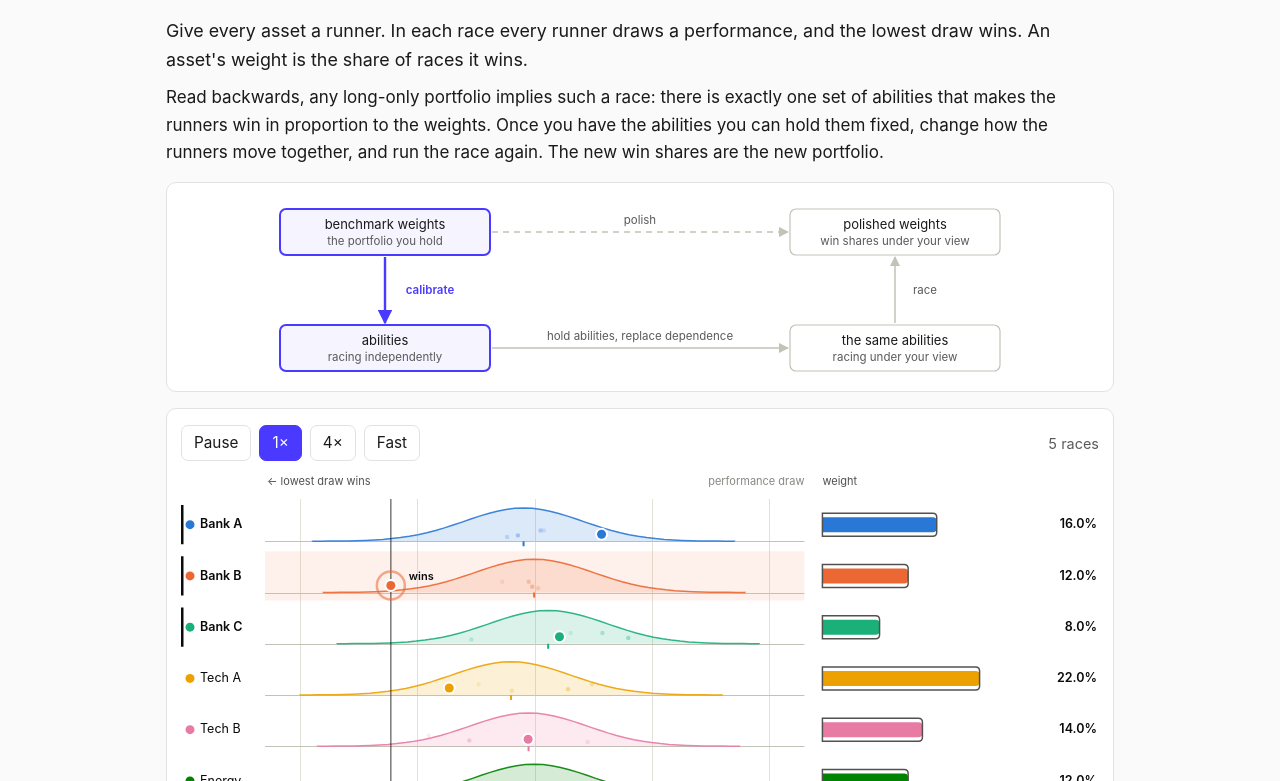
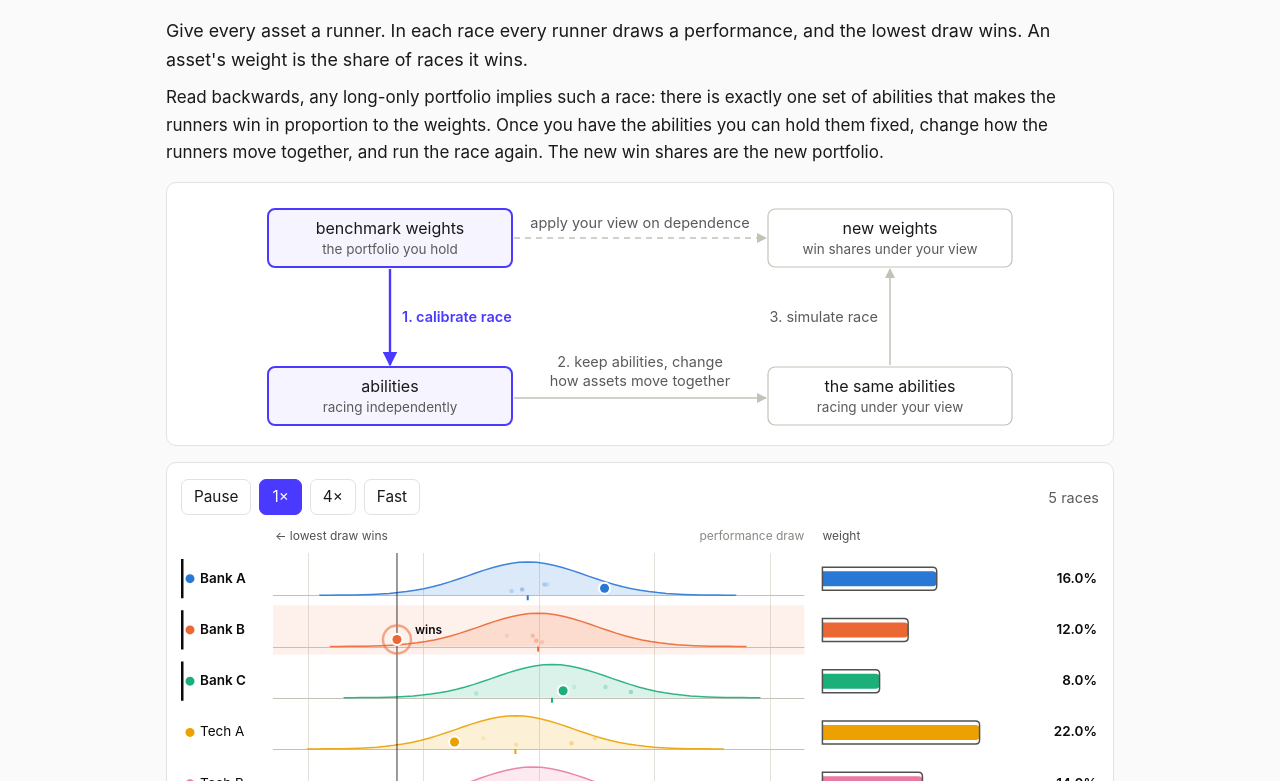
Before and after one commit to microprediction/allocation, a plain HTML site: page docs/demos/portfolio-contest/index.html in a window 1280 px wide. Shown: the part 171-952 px from the top of the page. Drawn offline with Linux system fonts and the light colour scheme.

Commit message:
Race demo: numbered steps and plainer labels in the diagram, larger text
Co-Authored-By: Claude Fable 5.2 <noreply@anthropic.com>
Claude-Session: https://claude.ai/code/session_01KPxh9Y4zVYVmiQiVcnFb6r

```diff
--- a/docs/demos/portfolio-contest/index.html
+++ b/docs/demos/portfolio-contest/index.html
@@ -31,11 +31,11 @@
     .square{width:100%;height:auto;display:block;max-width:760px;margin:4px auto 0}
     .square .box{fill:#fff;stroke:var(--axis);stroke-width:1.2}
     .square .box.on{stroke:var(--accent);stroke-width:2;fill:#f5f4ff}
-    .square text{font-size:13px;fill:var(--text);text-anchor:middle}
-    .square text.sub{font-size:11.5px;fill:var(--muted)}
+    .square text{font-size:16px;fill:var(--text);text-anchor:middle}
+    .square text.sub{font-size:13.5px;fill:var(--muted)}
     .square .arr{stroke:var(--axis);stroke-width:1.5;fill:none}
     .square .arr.on{stroke:var(--accent);stroke-width:2.4}
-    .square text.lab{font-size:11.5px;fill:var(--muted)}
+    .square text.lab{font-size:14.5px;fill:var(--muted)}
     .square text.lab.on{fill:var(--accent);font-weight:600}
 
     .transport{display:flex;align-items:center;gap:8px;flex-wrap:wrap;margin:2px 0 8px}
@@ -117,30 +117,31 @@
   win shares are the new portfolio.</p>
 
   <div class="widget">
-    <svg class="square" id="square" viewBox="0 0 760 178" role="img"
-         aria-label="Diagram: benchmark weights are calibrated to abilities, the dependence is replaced, and the race returns polished weights.">
+    <svg class="square" id="square" viewBox="0 0 760 232" role="img"
+         aria-label="Diagram: benchmark weights are calibrated to abilities, the dependence is changed, and the simulated race returns the new weights.">
       <defs>
         <marker id="ah" viewBox="0 0 10 10" refX="9" refY="5" markerWidth="7" markerHeight="7" orient="auto-start-reverse">
           <path d="M0,0 L10,5 L0,10 z" fill="#c3c2b7"/></marker>
         <marker id="ahon" viewBox="0 0 10 10" refX="9" refY="5" markerWidth="6" markerHeight="6" orient="auto-start-reverse">
           <path d="M0,0 L10,5 L0,10 z" fill="#4a3aff"/></marker>
       </defs>
-      <rect class="box" id="bx-bw" x="20" y="8" width="210" height="46" rx="6"/>
-      <text x="125" y="28">benchmark weights</text><text class="sub" x="125" y="44">the portfolio you hold</text>
-      <rect class="box" id="bx-pw" x="530" y="8" width="210" height="46" rx="6"/>
-      <text x="635" y="28">polished weights</text><text class="sub" x="635" y="44">win shares under your view</text>
-      <rect class="box" id="bx-a0" x="20" y="124" width="210" height="46" rx="6"/>
-      <text x="125" y="144">abilities</text><text class="sub" x="125" y="160">racing independently</text>
-      <rect class="box" id="bx-a1" x="530" y="124" width="210" height="46" rx="6"/>
-      <text x="635" y="144">the same abilities</text><text class="sub" x="635" y="160">racing under your view</text>
-      <path class="arr" id="ar-cal" d="M125,56 L125,122" marker-end="url(#ah)"/>
-      <text class="lab" id="lb-cal" x="170" y="93">calibrate</text>
-      <path class="arr" id="ar-dep" d="M232,147 L528,147" marker-end="url(#ah)"/>
-      <text class="lab" id="lb-dep" x="380" y="139">hold abilities, replace dependence</text>
-      <path class="arr" id="ar-race" d="M635,122 L635,56" marker-end="url(#ah)"/>
-      <text class="lab" id="lb-race" x="665" y="93">race</text>
-      <path class="arr" id="ar-pol" d="M232,31 L528,31" stroke-dasharray="6 5" marker-end="url(#ah)"/>
-      <text class="lab" id="lb-pol" x="380" y="23">polish</text>
+      <rect class="box" id="bx-bw" x="8" y="8" width="244" height="58" rx="7"/>
+      <text x="130" y="33">benchmark weights</text><text class="sub" x="130" y="53">the portfolio you hold</text>
+      <rect class="box" id="bx-pw" x="508" y="8" width="244" height="58" rx="7"/>
+      <text x="630" y="33">new weights</text><text class="sub" x="630" y="53">win shares under your view</text>
+      <rect class="box" id="bx-a0" x="8" y="166" width="244" height="58" rx="7"/>
+      <text x="130" y="191">abilities</text><text class="sub" x="130" y="211">racing independently</text>
+      <rect class="box" id="bx-a1" x="508" y="166" width="244" height="58" rx="7"/>
+      <text x="630" y="191">the same abilities</text><text class="sub" x="630" y="211">racing under your view</text>
+      <path class="arr" id="ar-cal" d="M130,68 L130,164" marker-end="url(#ah)"/>
+      <text class="lab" id="lb-cal" x="142" y="121" style="text-anchor:start">1. calibrate race</text>
+      <path class="arr" id="ar-dep" d="M254,197 L506,197" marker-end="url(#ah)"/>
+      <text class="lab" id="lb-dep" x="380" y="166">2. keep abilities, change</text>
+      <text class="lab" id="lb-dep2" x="380" y="185">how assets move together</text>
+      <path class="arr" id="ar-race" d="M630,164 L630,68" marker-end="url(#ah)"/>
+      <text class="lab" id="lb-race" x="618" y="121" style="text-anchor:end">3. simulate race</text>
+      <path class="arr" id="ar-pol" d="M254,37 L506,37" stroke-dasharray="6 5" marker-end="url(#ah)"/>
+      <text class="lab" id="lb-pol" x="380" y="27">apply your view on dependence</text>
     </svg>
   </div>
 
@@ -193,7 +194,7 @@
       <div class="row chips" id="chips"></div>
       <label class="sl" for="rho">everyday correlation <span id="rhoV">0.00</span></label>
       <input type="range" id="rho" min="0" max="0.99" step="0.01" value="0">
-      <label class="sl" for="tail">joint tail: share of races the cluster lands on one draw <span id="tailV">0%</span></label>
+      <label class="sl" for="tail">crash together: share of races the cluster shares one extreme draw <span id="tailV">0%</span></label>
       <input type="range" id="tail" min="0" max="0.25" step="0.005" value="0">
       <div class="row"><button id="reset">Clear the view</button></div>
     </div>
@@ -218,7 +219,7 @@
     together, so they compete for the same wins. Their combined weight falls and the others
     pick it up. Near a correlation of one the banks are one runner: the pack holds what its
     strongest member would win on its own, and that member keeps most of it.</li>
-    <li><strong>Set the correlation back to zero and raise the joint tail.</strong> Most races
+    <li><strong>Set the correlation back to zero and raise the crash-together slider.</strong> Most races
     look independent. In the rest the cluster lands on a single extreme draw, in the tail that
     decides the race. The diamonds show a Gaussian race with the same correlation between the
     cluster's members. It moves less, because a correlation does not say where the co-movement
@@ -407,7 +408,7 @@ function layout(){
   cv.width = Math.round(W*dpr); cv.height = Math.round(H*dpr); cv.style.height = H+"px";
   ctx.setTransform(dpr,0,0,dpr,0,0);
   const narrow = W < 620;
-  const gut = narrow ? 58 : 84, barsW = narrow ? Math.max(120, W*0.38) : Math.min(290, W*0.31);
+  const gut = narrow ? 62 : 92, barsW = narrow ? Math.max(120, W*0.38) : Math.min(290, W*0.31);
   const top = 30, bottom = 30, laneH = (H-top-bottom)/n;
   const trackL = gut, trackR = W-barsW-10;
   const barL = W-barsW+8, txtW = narrow ? 44 : 92, barLen = barsW-8-txtW-6;
@@ -442,7 +443,7 @@ function draw(now){
 
   // axis
   ctx.strokeStyle = GRID; ctx.lineWidth = 1;
-  ctx.font = "11px -apple-system,BlinkMacSystemFont,'Segoe UI',sans-serif";
+  ctx.font = "12px -apple-system,BlinkMacSystemFont,'Segoe UI',sans-serif";
   ctx.fillStyle = MUTED; ctx.textAlign = "center";
   for (let v=-4; v<=4; v+=2){ const x = Math.round(px(v))+0.5;
     ctx.beginPath(); ctx.moveTo(x,top); ctx.lineTo(x,H-L.bottom); ctx.stroke();
@@ -474,7 +475,7 @@ function draw(now){
     ctx.strokeStyle = col; ctx.lineWidth = 2; ctx.beginPath();
     ctx.moveTo(px(S.aShow[i]), yb); ctx.lineTo(px(S.aShow[i]), yb+5); ctx.stroke();
     // label
-    ctx.textAlign = "left"; ctx.font = (S.G[i]?"600 ":"")+"12.5px -apple-system,BlinkMacSystemFont,'Segoe UI',sans-serif";
+    ctx.textAlign = "left"; ctx.font = (S.G[i]?"600 ":"")+"13.5px -apple-system,BlinkMacSystemFont,'Segoe UI',sans-serif";
     ctx.fillStyle = col; ctx.beginPath(); ctx.arc(9, ym, 4.5, 0, 6.2832); ctx.fill();
     ctx.fillStyle = INK; ctx.fillText(narrow ? NAMES[i].replace("Utility","Util.") : NAMES[i], 19, ym);
     if (S.G[i]){ ctx.fillStyle = INK; ctx.fillRect(0, L.top+i*laneH+6, 2.5, laneH-12); }
@@ -505,7 +506,7 @@ function draw(now){
         else ctx.lineTo(pts[i][0],pts[i][1]); }
       ctx.stroke(); ctx.globalAlpha = 1;
       if (cur.tailDraw && topPt && pop>=1){
-        ctx.font = "600 11px -apple-system,BlinkMacSystemFont,'Segoe UI',sans-serif"; ctx.fillStyle = INK;
+        ctx.font = "600 12px -apple-system,BlinkMacSystemFont,'Segoe UI',sans-serif"; ctx.fillStyle = INK;
         const lx = Math.min(topPt[0]+10, trackR-120); ctx.textAlign = "left";
         ctx.fillText("joint tail draw", lx, topPt[1]-L.laneH*0.55);
       }
@@ -522,7 +523,7 @@ function draw(now){
       const p = pts[cur.winner], u = Math.min((prog-0.55)/0.25,1);
       ctx.strokeStyle = COLORS[cur.winner]; ctx.lineWidth = 2.5; ctx.globalAlpha = 1-0.45*u;
       ctx.beginPath(); ctx.arc(p[0], p[1], 7+7*u, 0, 6.2832); ctx.stroke(); ctx.globalAlpha = 1;
-      ctx.font = "600 11px -apple-system,BlinkMacSystemFont,'Segoe UI',sans-serif"; ctx.fillStyle = INK;
+      ctx.font = "600 12px -apple-system,BlinkMacSystemFont,'Segoe UI',sans-serif"; ctx.fillStyle = INK;
       ctx.textAlign = p[0] > trackR-60 ? "right" : "left";
       ctx.fillText("wins", p[0] + (p[0] > trackR-60 ? -18 : 18), p[1]-9);
     }
@@ -542,12 +543,12 @@ function draw(now){
       ctx.fillStyle = INK; ctx.fillRect(xt-1, ym-bh/2-9, 2, bh+18); }
     // numbers
     ctx.textAlign = "right"; ctx.fillStyle = INK;
-    ctx.font = "600 12.5px -apple-system,BlinkMacSystemFont,'Segoe UI',sans-serif";
+    ctx.font = "600 13.5px -apple-system,BlinkMacSystemFont,'Segoe UI',sans-serif";
     const d = 100*(S.wp[i]-S.wb[i]);
     if (narrow || Math.abs(d)<0.05){ ctx.fillText((100*S.wp[i]).toFixed(1)+"%", W-2, ym); }
     else {
       ctx.fillText((100*S.wp[i]).toFixed(1)+"%", W-2, ym-7);
-      ctx.font = "11px -apple-system,BlinkMacSystemFont,'Segoe UI',sans-serif"; ctx.fillStyle = INK2;
+      ctx.font = "12px -apple-system,BlinkMacSystemFont,'Segoe UI',sans-serif"; ctx.fillStyle = INK2;
       ctx.fillText((d>0?"▲ +":"▼ −")+Math.abs(d).toFixed(1)+" pts", W-2, ym+8);
     }
   }
@@ -580,7 +581,7 @@ const pc = v => (100*v).toFixed(1)+"%";
 function stage(s){
   S.stage = s;
   const sets = { cal:["ar-cal","lb-cal","bx-bw","bx-a0"],
-                 view:["ar-dep","lb-dep","ar-race","lb-race","ar-pol","lb-pol","bx-a1","bx-pw"] };
+                 view:["ar-dep","lb-dep","lb-dep2","ar-race","lb-race","ar-pol","lb-pol","bx-a1","bx-pw"] };
   const on = s==="race" ? (viewActive() ? sets.view : sets.cal) : sets[s];
   document.querySelectorAll("#square .on").forEach(e => e.classList.remove("on"));
   on.forEach(id => document.getElementById(id).classList.add("on"));
```
